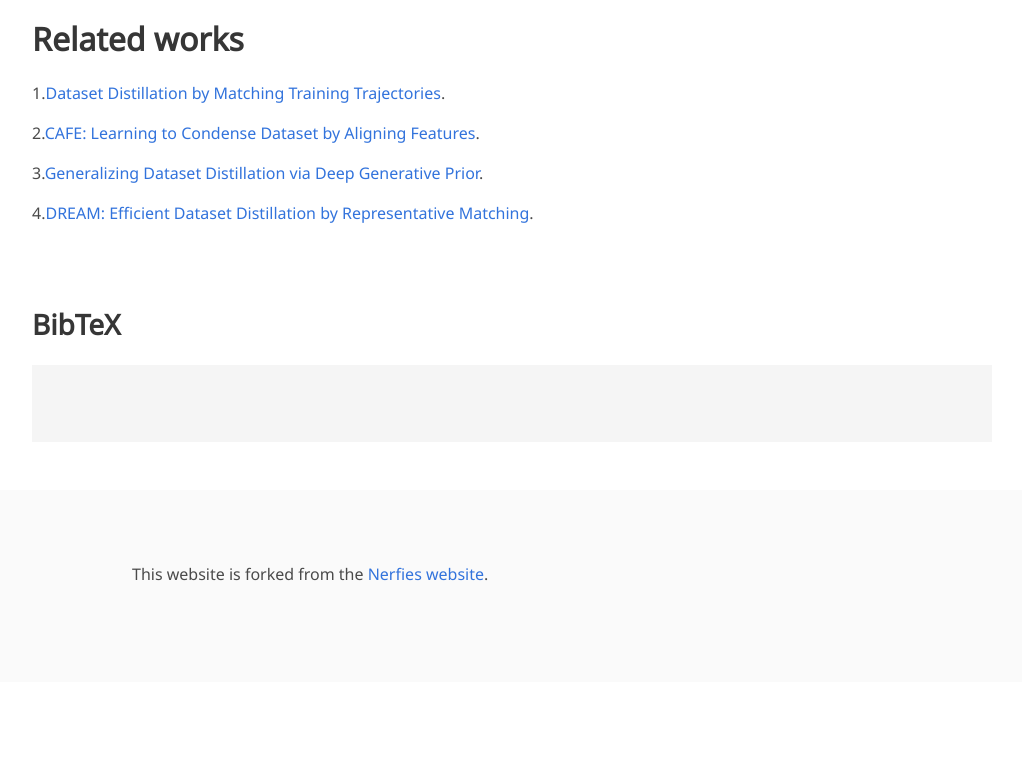
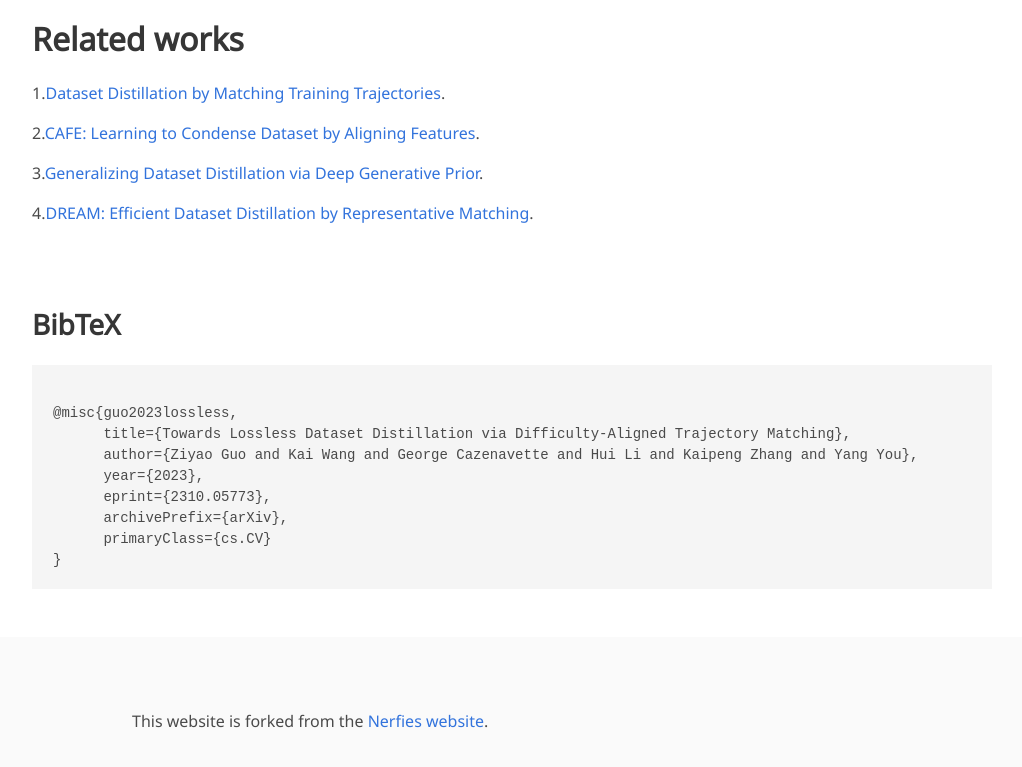
Before and after one commit to NUS-HPC-AI-Lab/DATM, a plain HTML site: page index.html in a window 1280 px wide. Shown: the part 3011-3778 px from the top of the page, without its empty margins (128-1150 px from the left). Before the commit the page ends 3693 px from the top, so only its background shows below. Drawn offline with nearby package versions, Linux system fonts and the light colour scheme; some icons are missing; a web font is replaced by a local one.

Commit message:
Update index.html

```diff
--- a/index.html
+++ b/index.html
@@ -373,7 +373,14 @@
     <div class="container is-max-desktop content">
       <h2 class="title">BibTeX</h2>
       <pre><code>
-
+@misc{guo2023lossless,
+      title={Towards Lossless Dataset Distillation via Difficulty-Aligned Trajectory Matching},
+      author={Ziyao Guo and Kai Wang and George Cazenavette and Hui Li and Kaipeng Zhang and Yang You},
+      year={2023},
+      eprint={2310.05773},
+      archivePrefix={arXiv},
+      primaryClass={cs.CV}
+}
 </code></pre>
     </div>
   </section>
```
